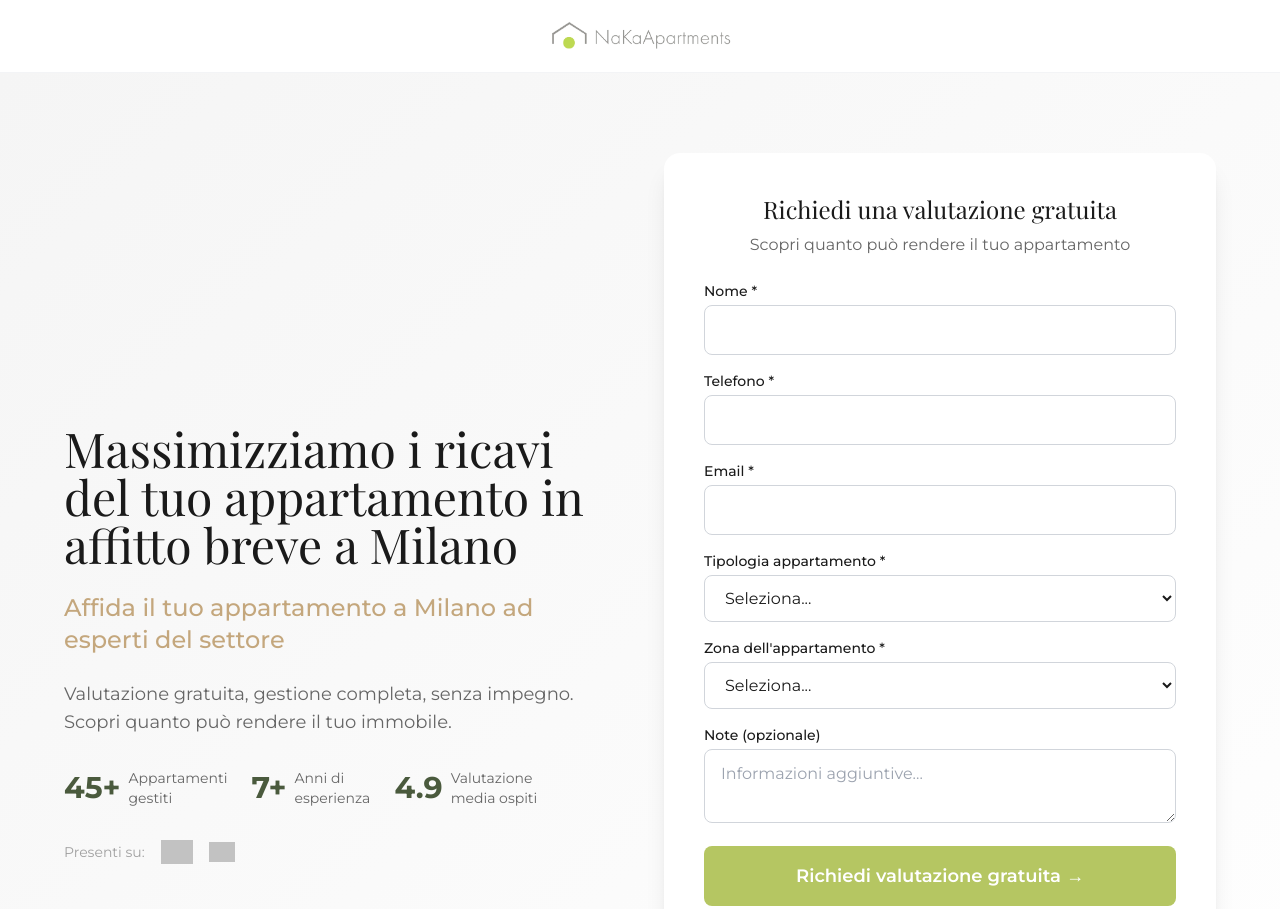
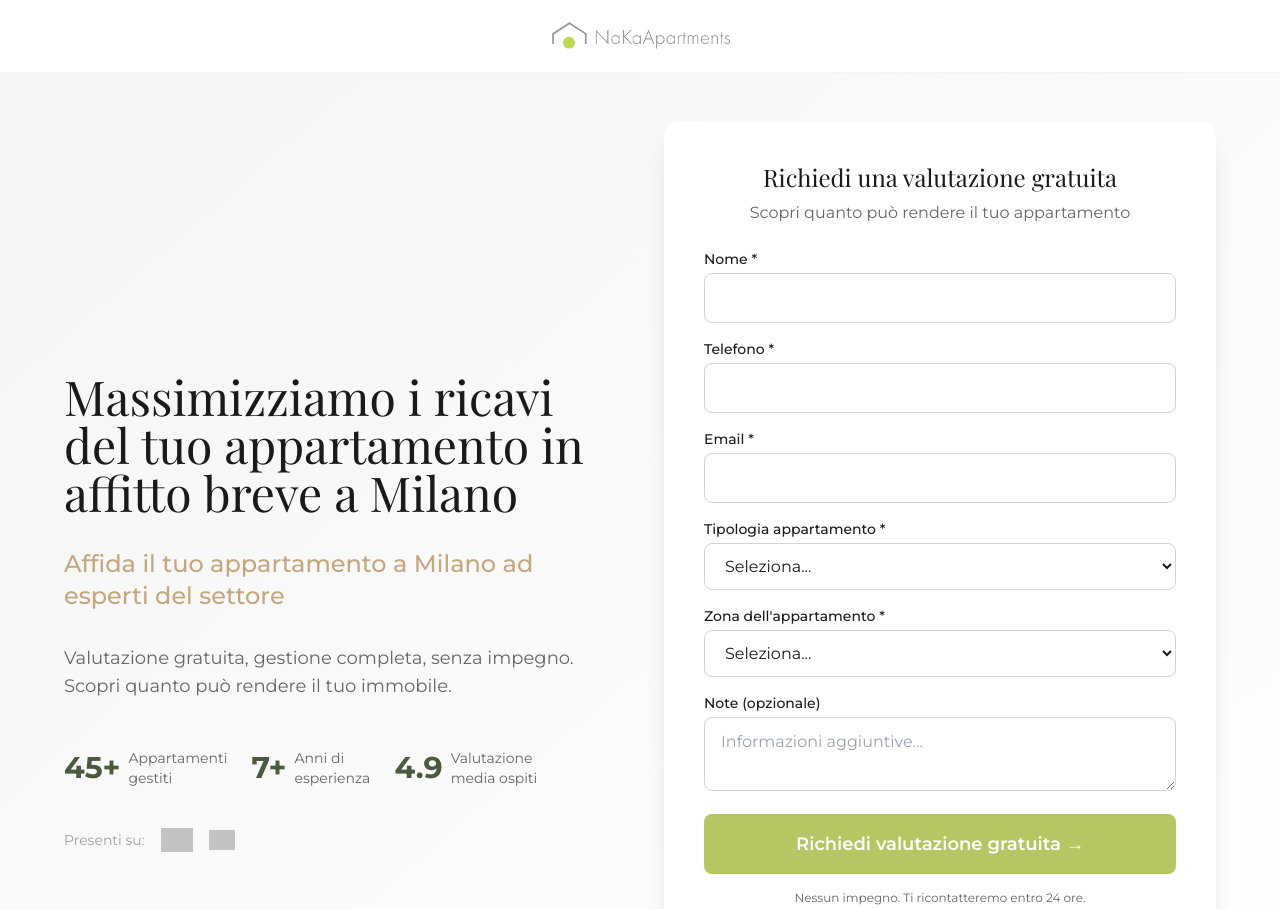
Before and after one commit to nakasol/nakapartments, a plain HTML site: page affitti-brevi-milano.html in a window 1280 px wide. Shown: the top 909 px of the page. Drawn offline with nearby package versions, Linux system fonts and the light colour scheme; grey boxes are pictures that could not be loaded.

Commit message:
landing improvement

```diff
--- a/affitti-brevi-milano.html
+++ b/affitti-brevi-milano.html
@@ -61,23 +61,23 @@
   </header>
 
   <!-- Hero Section -->
-  <section class="bg-gradient-to-br from-brand-gray to-white py-12 lg:py-20 px-6">
+  <section class="bg-gradient-to-br from-brand-gray to-white pt-8 pb-12 lg:pt-12 lg:pb-20 px-6">
     <div class="max-w-6xl mx-auto grid lg:grid-cols-2 gap-12 items-center">
 
       <!-- Left: Value Proposition -->
       <div>
-        <h1 class="font-display text-3xl md:text-4xl lg:text-5xl text-brand-dark leading-tight mb-6">
+        <h1 class="font-display text-3xl md:text-4xl lg:text-5xl text-brand-dark leading-tight mb-8">
           Massimizziamo i ricavi del tuo appartamento in affitto breve a Milano
         </h1>
-        <p class="text-xl md:text-2xl text-brand-tan font-medium mb-6">
+        <p class="text-xl md:text-2xl text-brand-tan font-medium mb-8">
           Affida il tuo appartamento a Milano ad esperti del settore
         </p>
-        <p class="text-lg text-brand-text mb-8">
+        <p class="text-lg text-brand-text mb-12">
           Valutazione gratuita, gestione completa, senza impegno. Scopri quanto può rendere il tuo immobile.
         </p>
 
         <!-- Trust Badges -->
-        <div class="flex flex-wrap items-center justify-center lg:justify-start gap-6 mb-8">
+        <div class="flex flex-wrap items-center justify-center lg:justify-start gap-6 mb-10">
           <div class="flex items-center gap-2">
             <span class="text-3xl font-bold text-brand-olive">45+</span>
             <span class="text-sm text-brand-text">Appartamenti<br>gestiti</span>
```
